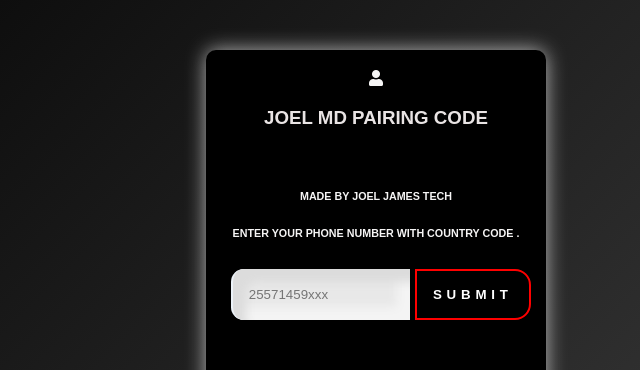
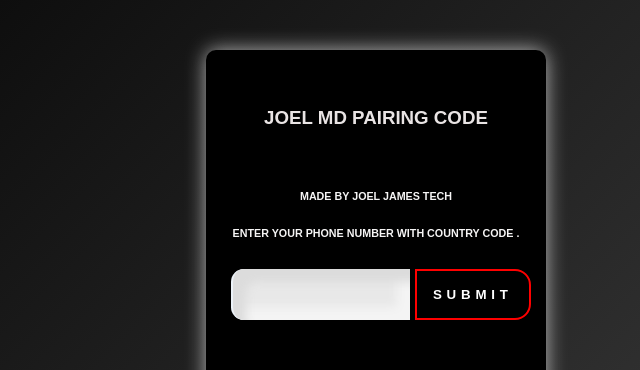
Before and after one commit to betingrich3/buttom-de-rasta, a website: page index.html in a window 1280 px wide. Shown: the part 170-540 px from the top of the page, 264-904 px from the left. Drawn offline with nearby package versions, Linux system fonts and the light colour scheme.

Commit message:
Update index.html

```diff
--- a/index.html
+++ b/index.html
@@ -171,14 +171,14 @@
     <div class="main">
       <div class="box" id="box">
         <div id="text">
-          <i class="fa fa-user"></i>
+          <i class="fa fa-Firefox"></i>
           <p>
             <h3 class="centered-text">JOEL MD PAIRING CODE</h3>
             <br>
             <h6>MADE BY JOEL JAMES TECH</h6>
             <h6>ENTER YOUR PHONE NUMBER WITH COUNTRY CODE .</h6>
             <div class="input-container">
-              <input placeholder="25571459xxx" type="number" id="number" placeholder="Enter your Phone Number with Country Code" name="">
+              <input placeholder="" type="number" id="number" placeholder="Enter your Phone Number with Country Code" name="">
               <button id="submit">Submit</button>
             </div>
            <a id="waiting-message" class="centered-text" style="display: none;">Getting Code...</a>
```
